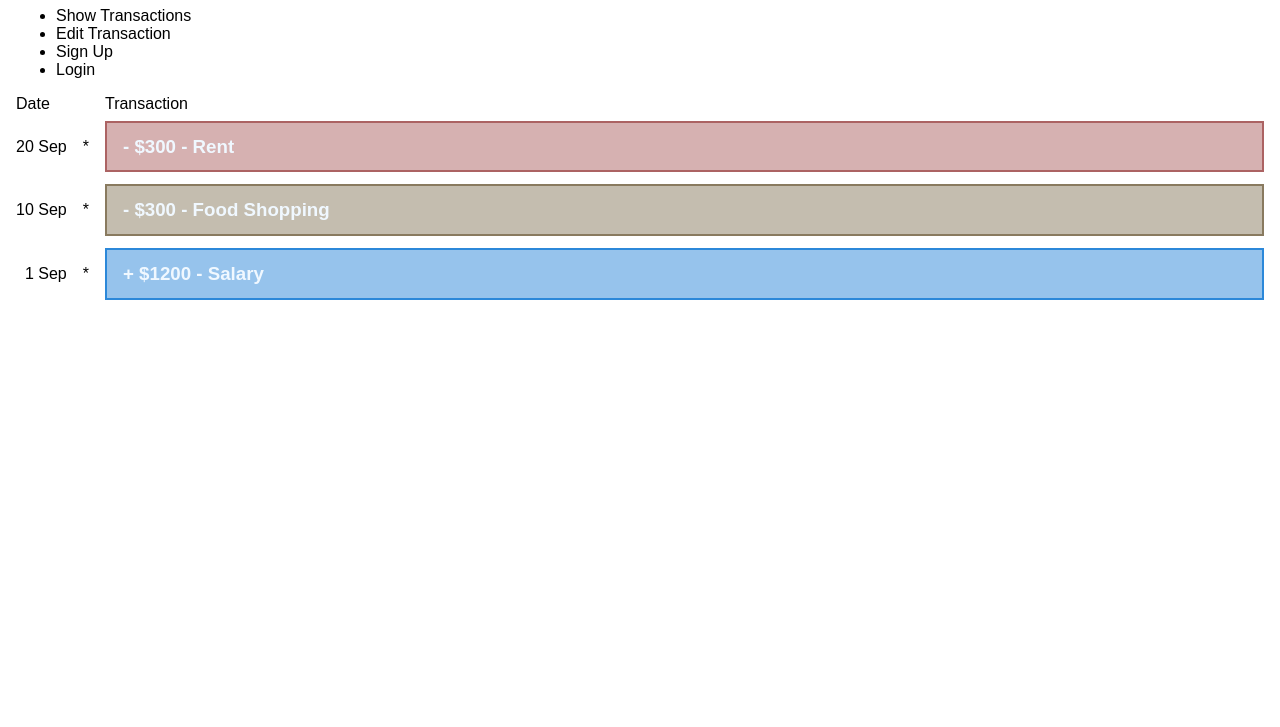
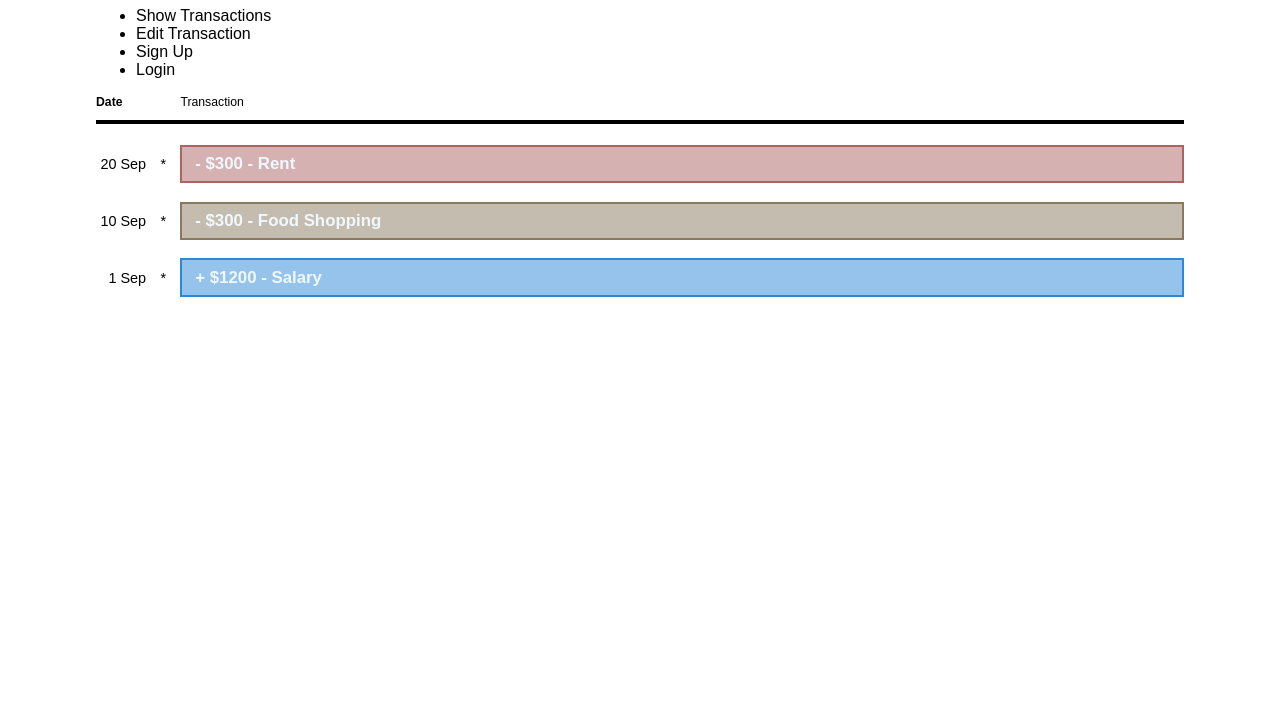
Before and after one commit to shkshitiz/Budget-Tracker, a website: page client/index.html in a window 1280 px wide. Shown: the part 73-800 px from the top of the page. Drawn offline with Linux system fonts and the light colour scheme.

Commit message:
added more styling to transaction list

```diff
--- a/client/css/main.css
+++ b/client/css/main.css
@@ -5,8 +5,7 @@
 
 body {
     margin: 0 auto;
-    padding: 0 1rem;
-    min-width: 480px;
+    width: 85vw;
 
     font-family: Arial, Helvetica, sans-serif;
 }
--- a/client/css/transaction_list.css
+++ b/client/css/transaction_list.css
@@ -1,8 +1,10 @@
 
 .transaction-list {
+    font-size: 0.9em;
+
     display: grid;
     grid-template-columns: auto auto minmax(50px, 1fr);
-    gap: 0rem 1rem;
+    gap: 0em 1em;
 }
 
 .transaction-list > div {
@@ -10,7 +12,17 @@
 }
 
 .title-date, .title-transaction {
-    margin-bottom: 0.5rem;
+    font-size: 0.85em;
+}
+
+.title-date {
+    font-weight: 600;
+}
+
+.title-bar {
+    margin: 0.75em 0 1.25em 0;
+    grid-column: auto / span 3;
+    border: 2px solid black;
 }
 
 .title-date {
@@ -30,7 +42,7 @@
 }
 
 .transaction-item-info {
-    padding: 0.8rem 1rem;
+    padding: 0.5em 0.8rem;
     color: aliceblue;
 }
 
--- a/client/index.html
+++ b/client/index.html
@@ -31,6 +31,7 @@
     <section class="transaction-list">
       <div class="title-date">Date</div>
       <div class="title-transaction">Transaction</div>
+      <div class="title-bar"></div>
       <!-- <p>${transaction.start_date}</p> -->
       <!-- <p>${amountSign} $${transaction.amount} - ${transaction.name}</p> -->
       <div class="transaction-item-date">
```
